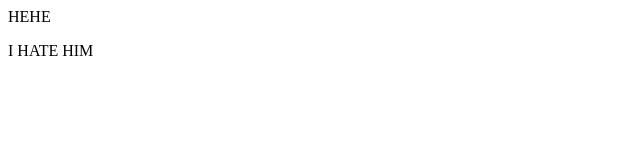
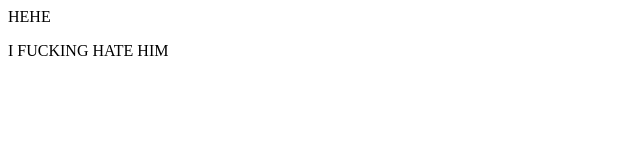
Before and after one commit to VinayaShetti/LocalRepo, a plain HTML site: page index.html in a window 1280 px wide. Shown: the full height of the page, 0-640 px from the left. Drawn offline with Linux system fonts and the light colour scheme.

Commit message:
Update index.html

```diff
--- a/index.html
+++ b/index.html
@@ -1,2 +1,2 @@
 <p>HEHE</p>
-<p>I HATE HIM</p>
+<p>I FUCKING HATE HIM</p>
```
